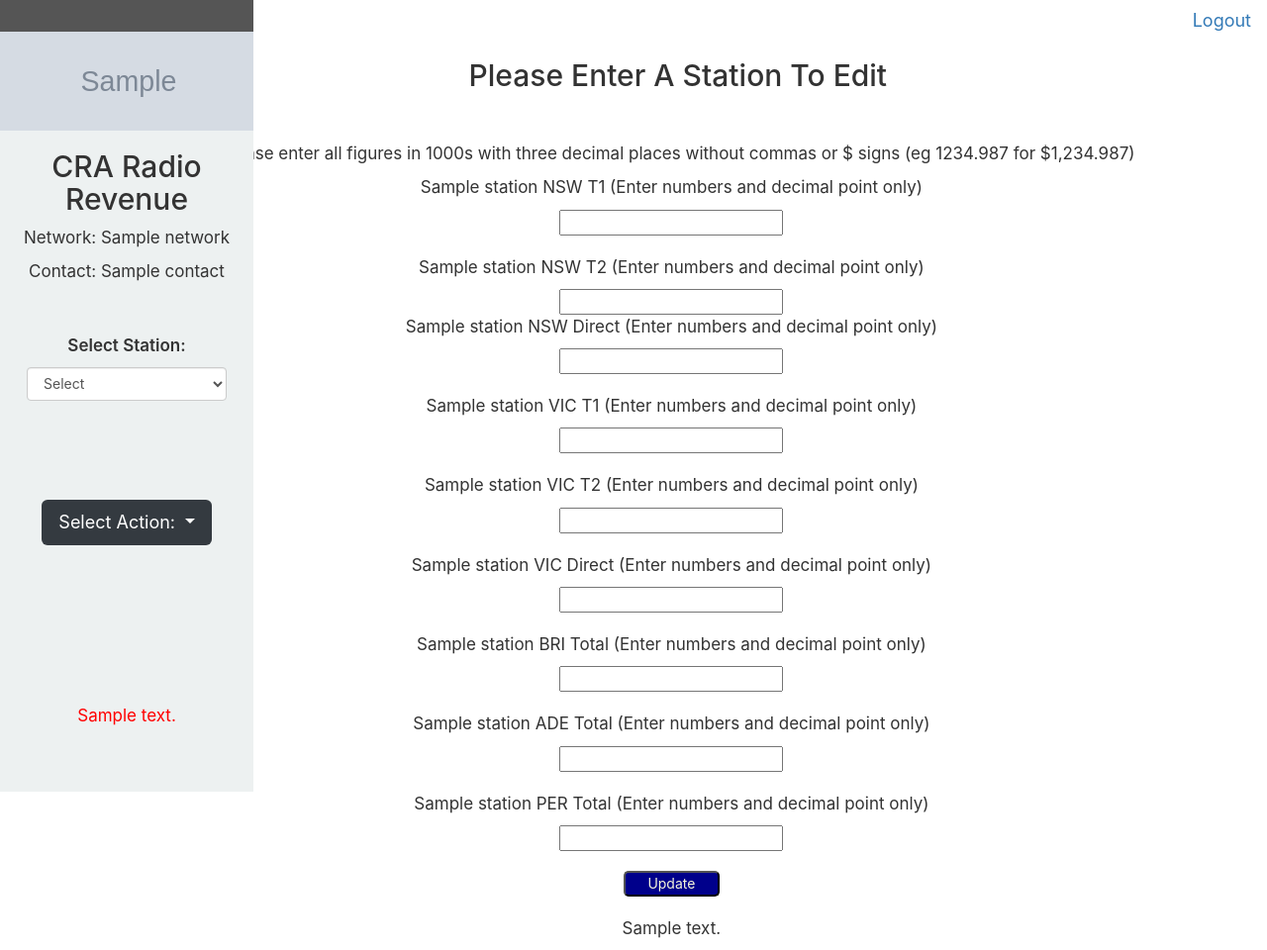
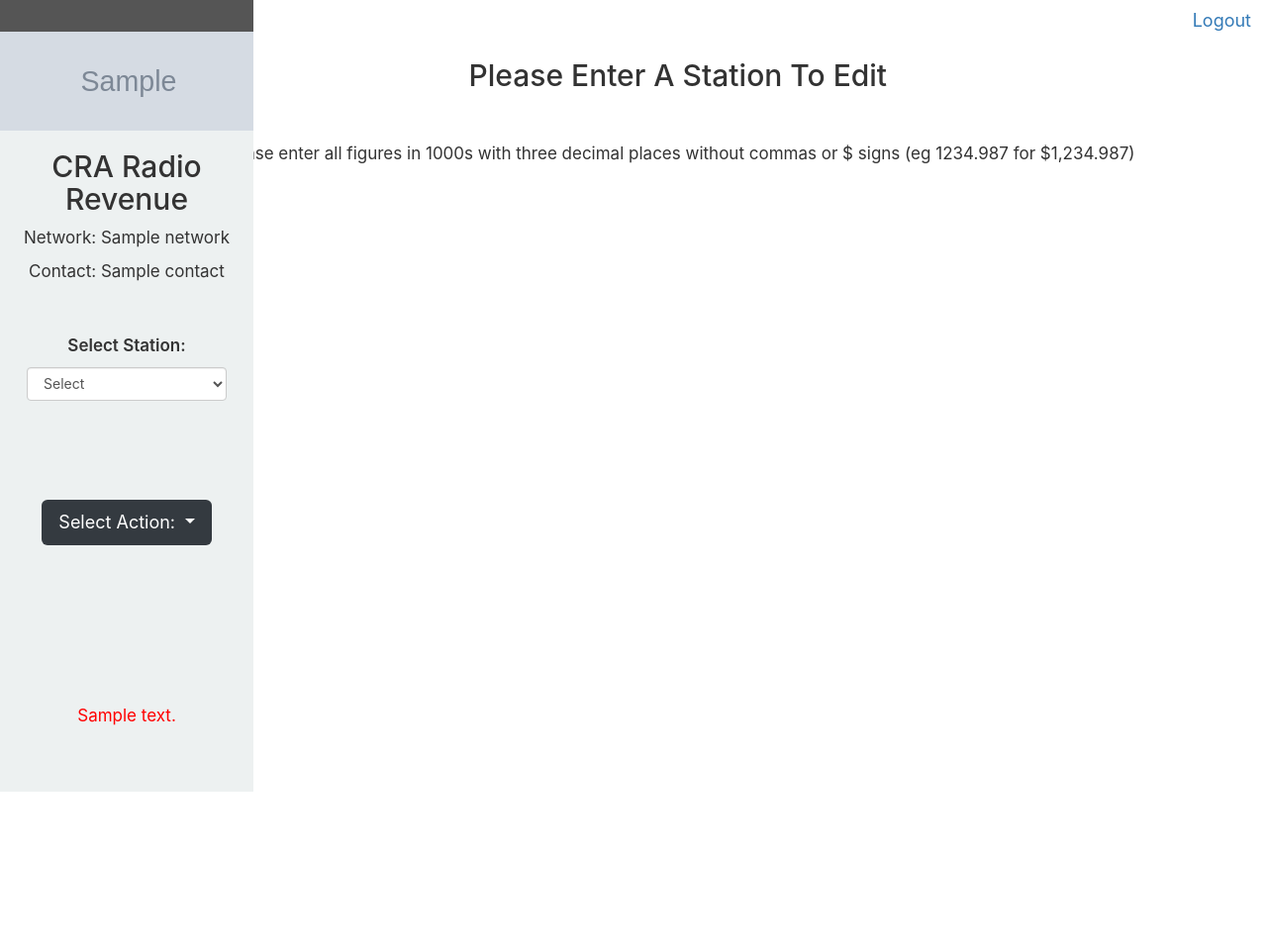
Before and after one commit to anubhavjetley2424/AWS_Deploy, a Flask app: template templates/edit_default.html in a window 1280 px wide. Shown: the whole page at 99% size. After the commit the page ends 800 px from the top, so only its background shows below. Run offline with Flask 2, Linux system fonts and the light colour scheme; tables that the repository leaves empty hold one stand-in row (values such as "Sample post"); the template is opened without the code that fills it: values that come from a table or form of the project are taken from there, most other values are stand-ins (such as "Sample title", 1, 10 or a date in 2020); grey boxes marked "Sample" are stand-in pictures; some libraries are stand-ins or nearby versions.

Commit message:
Update edit_default.html

```diff
--- a/templates/edit_default.html
+++ b/templates/edit_default.html
@@ -182,6 +182,7 @@ div.main {
   <br></br>
   <br></br>
   <br></br>
+  <br></br>
   <p> Helpdesk: Milton Data 0407-042-068</p>
 
 </div>
@@ -203,46 +204,6 @@ div.main {
 
   <br></br>
   <p style="margin-left: 7%;">Please enter all figures in 1000s with three decimal places without commas or $ signs (eg 1234.987 for $1,234.987)</p>
-<form style="margin-left:6%; align-items: center"  method="POST">
-  {{ form.csrf_token }}
-  <p> {{station}} NSW T1 (Enter numbers and decimal point only)</p>
-   {{ form.SydT1}}
 
 
-   <br></br>
-   <p> {{station}} NSW T2 (Enter numbers and decimal point only)</p>
-   {{ form.SydT2}}
-   <br</br>
-   <p> {{station}} NSW Direct (Enter numbers and decimal point only)</p>
-   {{ form.SydDirect}}
- <br></br>
-  <p> {{station}} VIC T1 (Enter numbers and decimal point only)</p>
-  {{ form.MelT1}}
-  <br></br>
-  <p> {{station}} VIC T2 (Enter numbers and decimal point only)</p>
-  {{ form.MelT2}}
-  <br></br>
-  <p> {{station}} VIC Direct (Enter numbers and decimal point only)</p>
-  {{ form.MelDirect}}
-  <br></br>
-  <p> {{station}} BRI Total (Enter numbers and decimal point only)</p>
-  {{ form.BriTotal}}
-  <br></br>
-  <p> {{station}} ADE Total (Enter numbers and decimal point only)</p>
-  {{ form.AdeTotal}}
-  <br></br>
-  <p> {{station}} PER Total (Enter numbers and decimal point only)</p>
-  {{ form.PerTotal}}
-
-    <br></br>
-
-
-    {{ form.submitprofits(class_= "form-btn") }}
-    <br></br>
-    <p>{{ message_2 }}</p>
-
-
-
-</form>
-
 </div>
```
